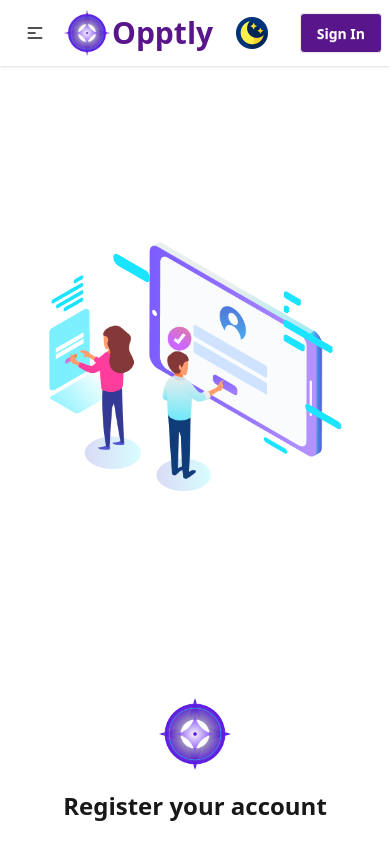
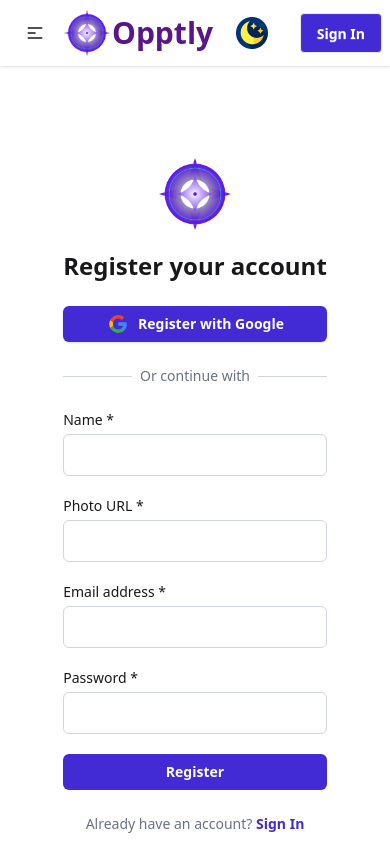
Before and after one commit to TonmoySarker-BD/Career-Code, a React (Vite) app: page /Register in a window 390 px wide. Shown: the top 844 px of the page. Built offline with nearby package versions, Linux system fonts and the light colour scheme.

Commit message:
Added signin and register function

```diff
--- a/package.json
+++ b/package.json
@@ -11,6 +11,7 @@
   },
   "dependencies": {
     "@tailwindcss/vite": "^4.1.7",
+    "firebase": "^11.8.1",
     "lottie-react": "^2.4.1",
     "react": "^19.1.0",
     "react-dom": "^19.1.0",
--- a/src/context/auth/AuthContext.jsx
+++ b/src/context/auth/AuthContext.jsx
@@ -0,0 +1,31 @@
+import { createUserWithEmailAndPassword, signInWithEmailAndPassword} from "firebase/auth";
+import { createContext, useState } from "react";
+import { auth } from "../../firebase/firebase.init";
+
+export const AuthContext =createContext();
+export const AuthProvider = ({ children }) => {
+    const [loading, setLoading] = useState(true);
+
+
+    const createUser = (email, password) => {
+        setLoading(true);
+        return createUserWithEmailAndPassword(auth, email, password);
+    }
+
+    const signInUser = (email, password) => {
+        setLoading(true);
+        return signInWithEmailAndPassword(auth, email, password);
+    }
+
+    const authInfo = {
+            createUser,
+            signInUser,
+            loading
+        };
+
+    return (
+        <AuthContext value={authInfo}>
+            {children}
+        </AuthContext>
+    );
+};
--- /dev/null
+++ b/src/firebase/firebase.init.js
@@ -0,0 +1,19 @@
+// Import the functions you need from the SDKs you need
+import { initializeApp } from "firebase/app";
+import { getAuth } from "firebase/auth";
+// TODO: Add SDKs for Firebase products that you want to use
+// https://firebase.google.com/docs/web/setup#available-libraries
+
+// Your web app's Firebase configuration
+const firebaseConfig = {
+  apiKey: import.meta.env.VITE_apiKey,
+  authDomain: import.meta.env.VITE_authDomain,
+  projectId: import.meta.env.VITE_projectId,
+  storageBucket: import.meta.env.VITE_storageBucket,
+  messagingSenderId: import.meta.env.VITE_messagingSenderId,
+  appId: import.meta.env.VITE_appId
+};
+
+// Initialize Firebase
+const app = initializeApp(firebaseConfig);
+export const auth = getAuth(app);
--- a/src/main.jsx
+++ b/src/main.jsx
@@ -4,11 +4,14 @@
 import { router } from './Routes.jsx'
 import { RouterProvider } from 'react-router'
 import { ThemeProvider } from './context/theme/ThemeContext.jsx'
+import { AuthProvider } from './context/auth/AuthContext.jsx'
 
 createRoot(document.getElementById('root')).render(
   <StrictMode>
     <ThemeProvider>
-      <RouterProvider router={router} />
+      <AuthProvider>
+        <RouterProvider router={router} />
+      </AuthProvider>
     </ThemeProvider>
   </StrictMode>,
 )
--- a/src/pages/Register/Register.jsx
+++ b/src/pages/Register/Register.jsx
@@ -1,17 +1,43 @@
-import React from 'react';
+import React, { use } from 'react';
 import { NavLink } from 'react-router';
 import Lottie from 'lottie-react';
 import logo from '../../assets/logo.png';
 import RegisterAnimation from '../../assets/lottie/register.json';
+import { AuthContext } from '../../context/auth/AuthContext';
 
 const Register = () => {
-    const handleRegister = (e) => {
+
+    const { createUser } = use(AuthContext);
+
+
+    const handleRegister = async(e) => {
         e.preventDefault();
-        // Add your registration logic here
+        const form = e.target;
+        const name = form.Name.value;
+        const photoURL = form.PhotoURL.value;
+        const email = form.email.value;
+        const password = form.password.value;
+
+        try {
+            const userCredential = await createUser(email, password);
+            const user = userCredential.user;
+
+            // Update display name and photo URL
+            // await user.updateProfile({ displayName: name, photoURL });
+
+            console.log('User registered and profile updated:', user);
+
+            // Optional: Reset form and provide success feedback
+            form.reset();
+            alert('Registration successful!');
+        } catch (error) {
+            console.error('Error registering user:', error);
+            alert(error.message);
+        }
     };
 
     return (
-        <div className="flex flex-col-reverse lg:flex-row items-center max-w-5xl mx-auto px-6 py-12 lg:px-8">
+        <div className="flex flex-col lg:flex-row items-center max-w-5xl mx-auto px-6 py-12 lg:px-8">
             {/* Form Section */}
             <div className="mt-10 sm:mx-auto sm:w-full sm:max-w-sm">
                 <div className="sm:mx-auto sm:w-full">
--- a/src/pages/Shared/NavBar.jsx
+++ b/src/pages/Shared/NavBar.jsx
@@ -40,7 +40,7 @@
             </div>
             <div className="navbar-end flex items-center gap-2">
                 <ThemeSwitch />
-                <NavLink to={"/SignIn"} className="btn bg-purple-900 text-white">Sign In</NavLink>
+                <NavLink to={"/SignIn"} className="btn bg-primary text-white">Sign In</NavLink>
             </div>
         </div>
     );
--- a/src/pages/SignIn/SignIn.jsx
+++ b/src/pages/SignIn/SignIn.jsx
@@ -1,17 +1,31 @@
-import React from 'react';
+import React, { use } from 'react';
 import { NavLink } from 'react-router';
 import Lottie from 'lottie-react';
 import logo from '../../assets/logo.png';
 import SignInAnimation from '../../assets/lottie/register.json'; // use another lottie if available
+import { AuthContext } from '../../context/auth/AuthContext';
+
 
 const SignIn = () => {
+    const {signInUser} = use(AuthContext);
     const handleSignIn = (e) => {
         e.preventDefault();
-        // Add sign-in logic here
+        const email = e.target.email.value;
+        const password = e.target.password.value;
+
+        signInUser(email, password)
+            .then((userCredential) => {
+                const user = userCredential.user;
+                console.log("Signed in:", user);
+            })
+            .catch((error) => {
+                console.error(error.message);
+                alert("Login failed: " + error.message);
+            });
     };
 
     return (
-        <div className="flex flex-col-reverse lg:flex-row items-center max-w-5xl mx-auto px-6 py-12 lg:px-8">
+        <div className="flex flex-col lg:flex-row items-center max-w-5xl mx-auto px-6 py-12 lg:px-8">
             {/* Form Section */}
             <div className="mt-10 sm:mx-auto sm:w-full sm:max-w-sm">
                 <div className="sm:mx-auto sm:w-full">
```
Also changed, not shown: 1 other file (tests, documents, lock files or other folders).
